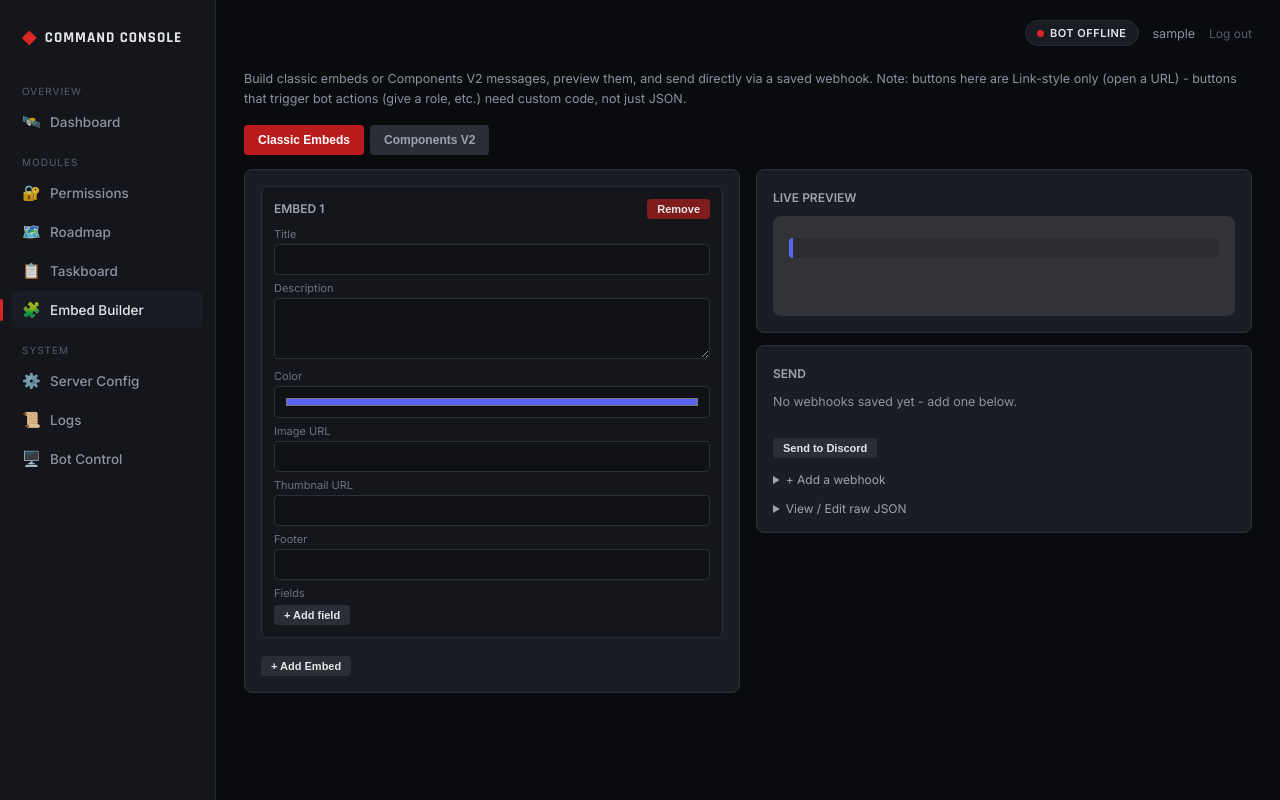
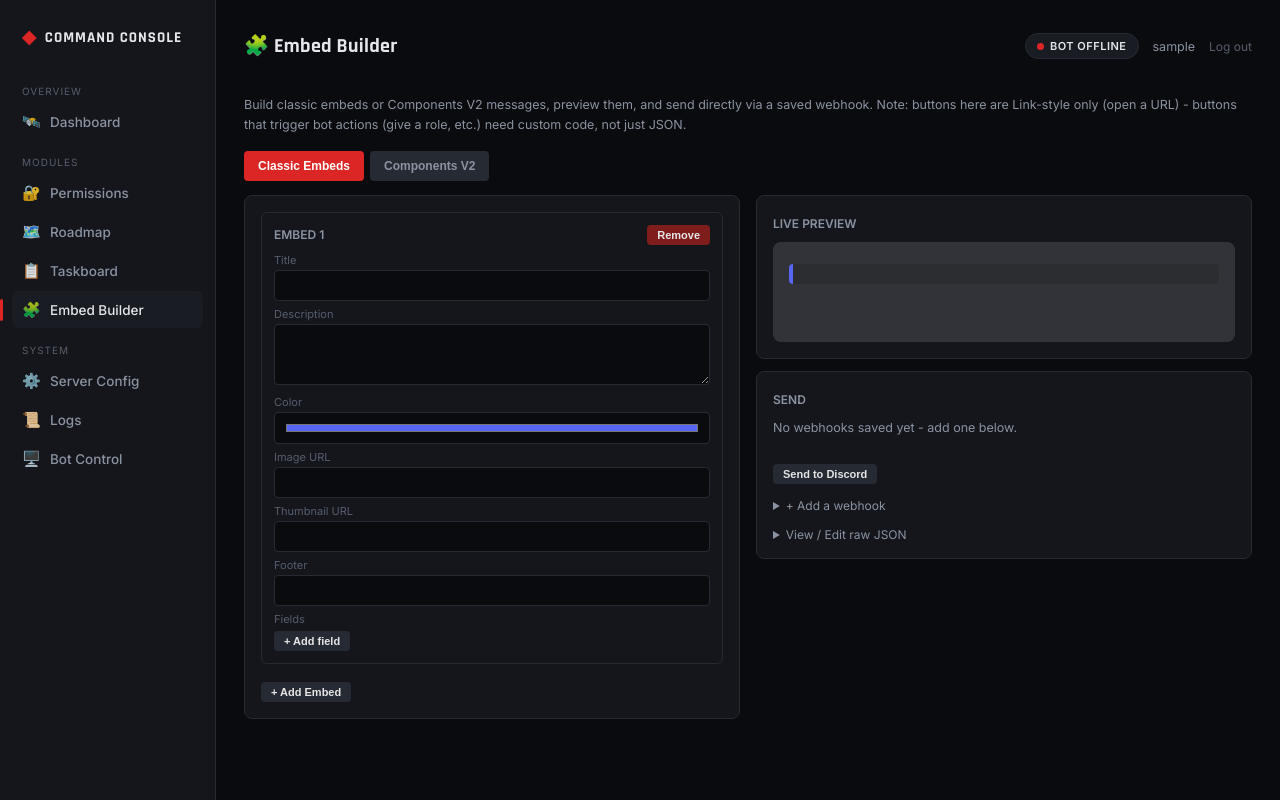
Before and after one commit to Superluks5/sw_announcement_bot, a Flask app: page /embed-builder in a window 1280 px wide. Run offline with Flask 3, Linux system fonts and the light colour scheme; the visitor is signed in with stand-in values (Sample User, id 1); some libraries are stand-ins or nearby versions.

Commit message:
Update embed_builder.html

```diff
--- a/dashboard/templates/embed_builder.html
+++ b/dashboard/templates/embed_builder.html
@@ -1,21 +1,22 @@
 {% extends "base.html" %}
+{% block page_title %}🧩 Embed Builder{% endblock %}
 {% block content %}
 <style>
     .eb-layout { display: grid; grid-template-columns: 1fr 1fr; gap: 16px; align-items: start; }
     @media (max-width: 900px) { .eb-layout { grid-template-columns: 1fr; } }
-    .eb-panel { background: #1a1d24; border: 1px solid #2a2e37; border-radius: 8px; padding: 16px; }
+    .eb-panel { background: #14161b; border: 1px solid #262a33; border-radius: 8px; padding: 16px; }
     .eb-mode-tabs { display: flex; gap: 6px; margin-bottom: 14px; }
-    .eb-mode-tabs button { background: #2a2e37; color: #9ca3af; border: none; padding: 8px 14px; border-radius: 4px; font-size: 12px; cursor: pointer; }
-    .eb-mode-tabs button.active { background: #b91c1c; color: white; }
-    .eb-block { border: 1px solid #2a2e37; border-radius: 6px; padding: 12px; margin-bottom: 10px; background: #14161b; }
+    .eb-mode-tabs button { background: #262a33; color: #8b93a1; border: none; padding: 8px 14px; border-radius: 4px; font-size: 12px; cursor: pointer; }
+    .eb-mode-tabs button.active { background: #dc2626; color: white; }
+    .eb-block { border: 1px solid #262a33; border-radius: 6px; padding: 12px; margin-bottom: 10px; background: #14161b; }
     .eb-block-header { display: flex; justify-content: space-between; align-items: center; margin-bottom: 8px; }
-    .eb-block-header strong { font-size: 12px; color: #9ca3af; text-transform: uppercase; }
+    .eb-block-header strong { font-size: 12px; color: #8b93a1; text-transform: uppercase; }
     .eb-field-row { display: flex; gap: 6px; margin-bottom: 6px; }
     .eb-field-row input { flex: 1; }
-    .eb-small-btn { background: #2a2e37; color: #e5e5e5; border: none; padding: 4px 10px; border-radius: 4px; font-size: 11px; cursor: pointer; }
+    .eb-small-btn { background: #262a33; color: #e5e5e5; border: none; padding: 4px 10px; border-radius: 4px; font-size: 11px; cursor: pointer; }
     .eb-small-btn.danger { background: #7f1d1d; }
-    .eb-label { font-size: 11px; color: #6b7280; display: block; margin: 6px 0 3px; }
-    .eb-input, textarea.eb-input { width: 100%; padding: 7px 9px; background: #0f1115; border: 1px solid #2a2e37; border-radius: 4px; color: #e5e5e5; font-size: 12.5px; font-family: inherit; }
+    .eb-label { font-size: 11px; color: #565d6b; display: block; margin: 6px 0 3px; }
+    .eb-input, textarea.eb-input { width: 100%; padding: 7px 9px; background: #0a0b0e; border: 1px solid #262a33; border-radius: 4px; color: #e5e5e5; font-size: 12.5px; font-family: inherit; }
     textarea.eb-input { resize: vertical; }
     .eb-preview { background: #313338; border-radius: 8px; padding: 16px; font-family: -apple-system, sans-serif; font-size: 14px; color: #dbdee1; min-height: 100px; }
     .eb-preview-embed { border-left: 4px solid #5865F2; background: #2b2d31; border-radius: 4px; padding: 10px 12px; margin-top: 6px; max-width: 520px; }
@@ -43,12 +44,12 @@
 
     <div>
         <div class="eb-panel" style="margin-bottom: 12px;">
-            <strong style="font-size: 12px; color: #9ca3af; text-transform: uppercase;">Live Preview</strong>
+            <strong style="font-size: 12px; color: #8b93a1; text-transform: uppercase;">Live Preview</strong>
             <div class="eb-preview" id="previewArea" style="margin-top: 10px;"></div>
         </div>
 
         <div class="eb-panel">
-            <strong style="font-size: 12px; color: #9ca3af; text-transform: uppercase;">Send</strong>
+            <strong style="font-size: 12px; color: #8b93a1; text-transform: uppercase;">Send</strong>
             <div style="margin-top: 10px;">
                 {% for wh in webhooks %}
                 <div class="eb-webhook-row">
@@ -66,7 +67,7 @@
             <div id="sendResult" style="margin-top: 8px; font-size: 12px;"></div>
 
             <details style="margin-top: 14px;">
-                <summary style="cursor: pointer; font-size: 12px; color: #9ca3af;">+ Add a webhook</summary>
+                <summary style="cursor: pointer; font-size: 12px; color: #8b93a1;">+ Add a webhook</summary>
                 <form method="POST" action="{{ url_for('embed_builder_add_webhook') }}" style="margin-top: 8px; display: flex; flex-direction: column; gap: 6px;">
                     <input class="eb-input" type="text" name="name" placeholder="Name (e.g. Announcements)" required>
                     <input class="eb-input" type="text" name="url" placeholder="Webhook URL" required>
@@ -75,7 +76,7 @@
             </details>
 
             <details style="margin-top: 14px;">
-                <summary style="cursor: pointer; font-size: 12px; color: #9ca3af;">View / Edit raw JSON</summary>
+                <summary style="cursor: pointer; font-size: 12px; color: #8b93a1;">View / Edit raw JSON</summary>
                 <textarea id="jsonOutput" class="eb-input" style="margin-top: 8px;"></textarea>
                 <button class="eb-small-btn" style="margin-top: 6px;" onclick="loadFromJson()">Load JSON into builder</button>
                 <button class="eb-small-btn" style="margin-top: 6px;" onclick="copyJson()">Copy JSON</button>
@@ -286,7 +287,7 @@ function sendToDiscord() {
         return;
     }
     const payload = buildPayload();
-    resultDiv.innerHTML = '<span style="color:#9ca3af;">Sending...</span>';
+    resultDiv.innerHTML = '<span style="color:#8b93a1;">Sending...</span>';
 
     const formData = new FormData();
     formData.append('webhook_url', webhookRadio.value);
```
